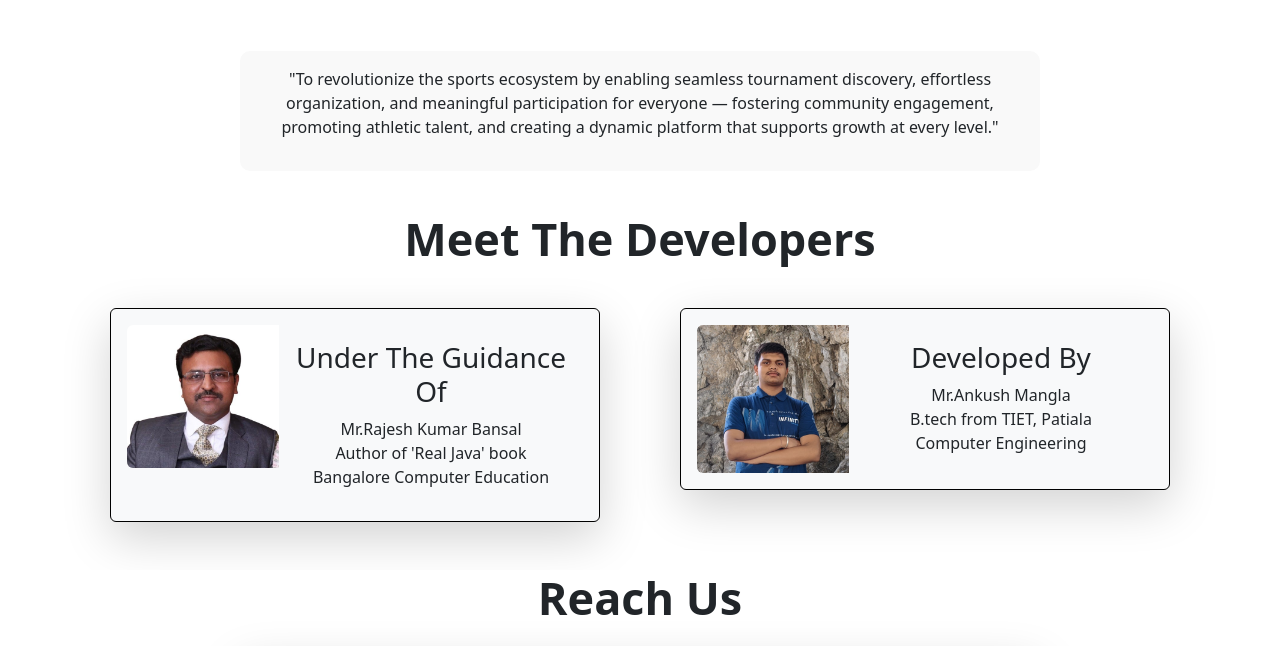
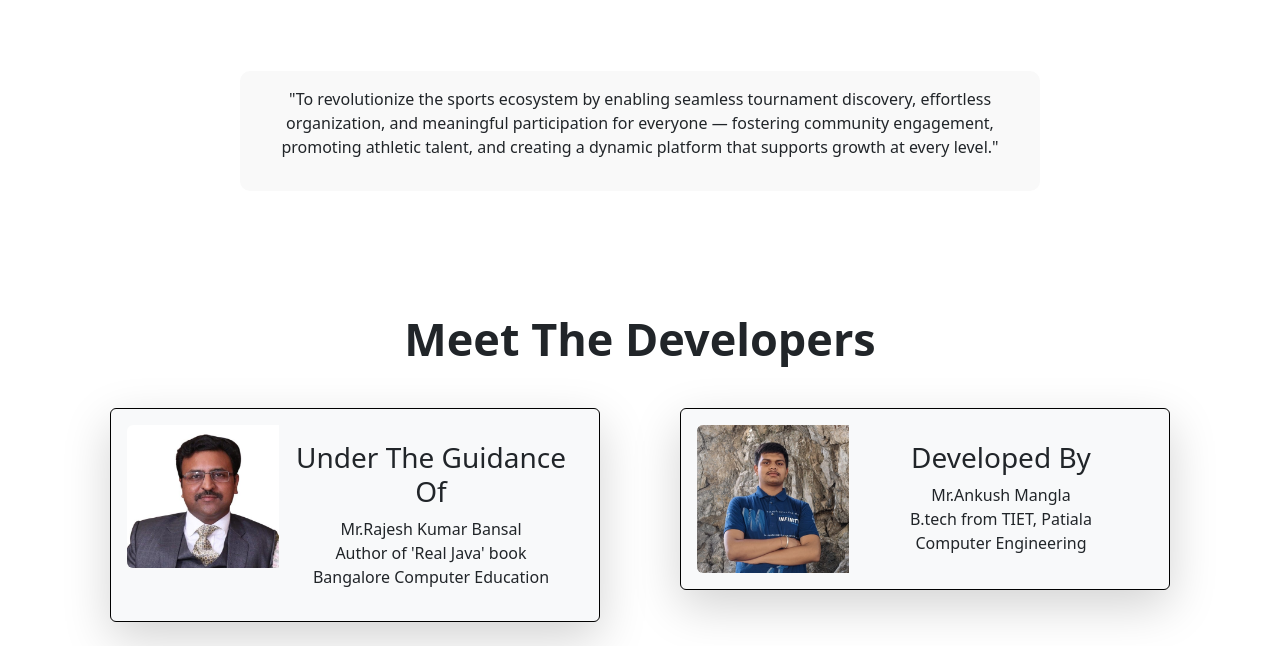
Before and after one commit to Ankush340/qenvo1, a website: page public/index.html in a window 1280 px wide. Shown: the part 1313-1959 px from the top of the page. Drawn offline with nearby package versions, Linux system fonts and the light colour scheme.

Commit message:
Update index.html

```diff
--- a/public/index.html
+++ b/public/index.html
@@ -357,7 +357,7 @@
                     </div>
                 </div>
                 <div class="box p-3"
-                    style="background-color: #f9f9f9; max-width: 800px; margin: auto; border-radius: 10px;margin-top: 40px;">
+                    style="background-color: #f9f9f9; max-width: 800px; margin: auto; border-radius: 10px;margin-top: 60px;">
                     <p style="word-wrap: break-word; white-space: normal;">"To revolutionize the sports ecosystem by enabling
                         seamless tournament discovery, effortless organization, and meaningful participation for
                         everyone — fostering community engagement, promoting athletic talent, and creating a dynamic
@@ -367,7 +367,7 @@
             </div>
         </div>
         <nav class="navbar">
-            <div style="line-height: 40px;font-weight: bolder;margin:auto;font-size: 45px;  margin-bottom: 25px;margin-top: 40px; "
+            <div style="line-height: 40px;font-weight: bolder;margin:auto;font-size: 45px;  margin-bottom: 25px;margin-top: 120px; "
                 id="developers">
                 Meet The Developers
             </div>
```
